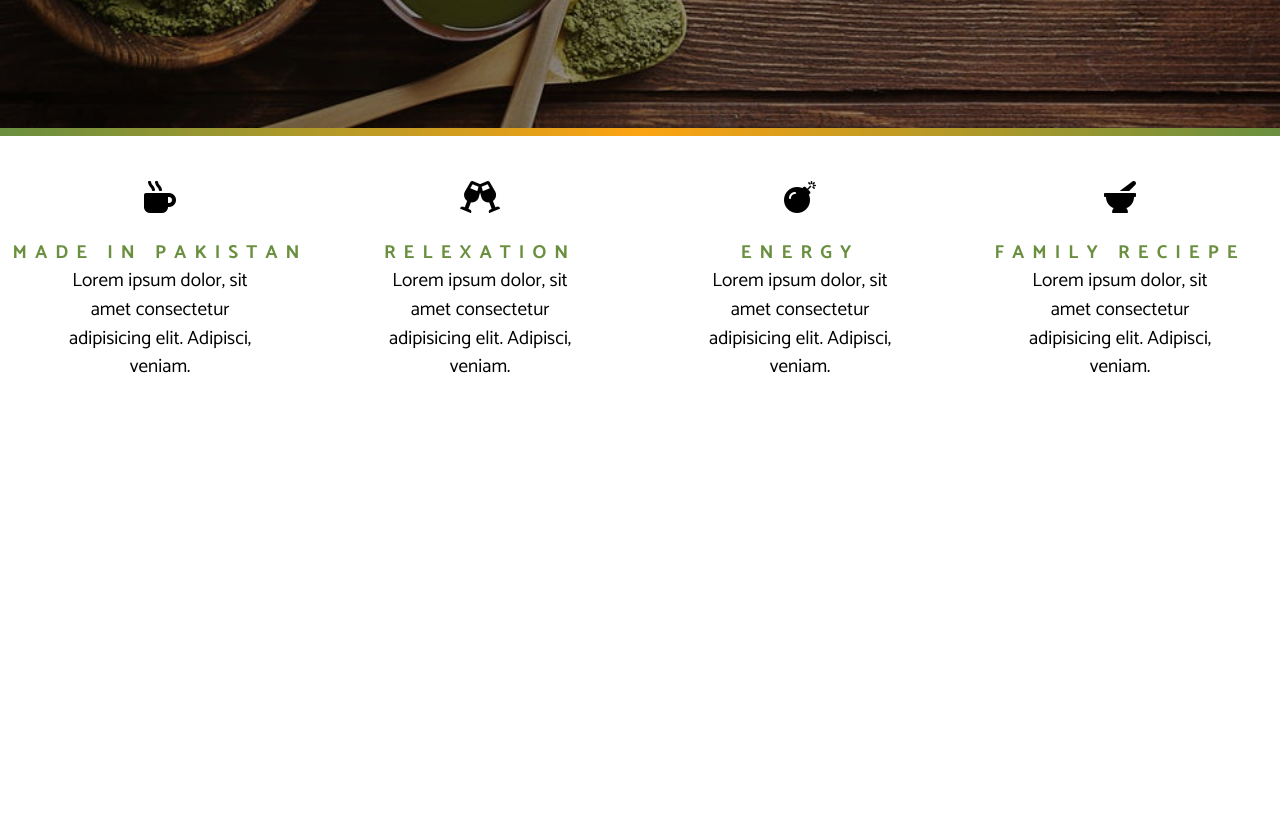
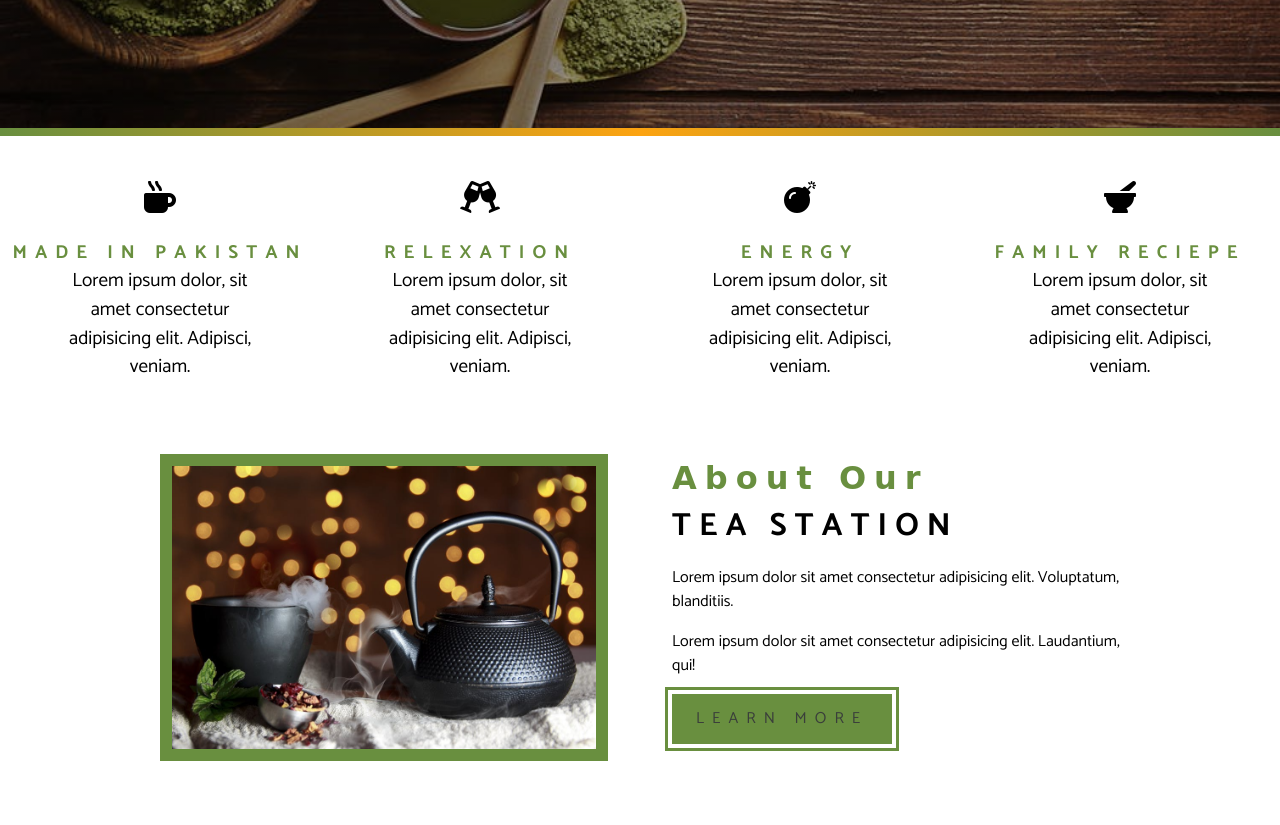
Before and after one commit to arsalan601/Tea-station-project, a plain HTML site: page index.html in a window 1280 px wide. Shown: the part 672-1497 px from the top of the page. Before the commit the page ends 1094 px from the top, so only its background shows below. Drawn offline with Linux system fonts and the light colour scheme; a web font is replaced by a local one.

Commit message:
about section

```diff
--- a/index.html
+++ b/index.html
@@ -126,6 +126,96 @@ end skill -->
 </section>
 <!-- end section -->
 
+<!-- about -->
+
+<section class="about-section clearfix">
+<article class="section-one">
+<div class="about-img-container">
+
+<img class="about-img" src="./images/about-bcg.jpeg" alt="kettel image">
+
+
+
+</div>
+
+
+</article>
+
+
+<article class="section-two">
+  <div class="about-two-container">
+
+  <h3 class="about-subtitle">about our</h3>
+  <h2 class="about-title">tea station</h2>
+  <p class="about-text">Lorem ipsum dolor sit amet consectetur adipisicing elit. Voluptatum, blanditiis.</p>
+  <p class="about-text">Lorem ipsum dolor sit amet consectetur adipisicing elit. Laudantium, qui!</p>
+<a href="about.html" class="main-btn">Learn more</a>
+</div>
+
+
+  </article>
+
+
+
+
+
+
+
+
+
+
+
+
+
+
+
+
+
+
+
+
+
+
+
+
+
+
+</section>
+
+
+
+
+
+
+
+
+
+
+
+
+
+
+
+
+
+
+
+
+
+
+
+
+
+
+
+
+
+
+
+
+<!-- end about -->
+
+
 
 </body>
 </html>
--- a/styles.css
+++ b/styles.css
@@ -21,6 +21,13 @@ body {
 }
 
 /* helper utility classses */
+
+.about-section {
+     padding: 2rem 0;
+     width: 80%;
+     max-width: 1172px;
+     margin: 0 auto;
+}
 
 /* clear fix */
 
@@ -218,3 +225,49 @@ contect divider */
 }
 
 /* end skill */
+
+/* About */
+.about-img {
+     width: 100%;
+     display: block;
+     transition: var(--mainTransition);
+}
+
+.about-img-container:hover .about-img {
+     opacity: 0.4;
+     transform: scale(1.2);
+}
+
+.about-img-container {
+     border: 0.8rem solid var(--primaryColor);
+     overflow: hidden;
+}
+
+.section-two {
+     padding: 2rem 0;
+}
+
+.about-subtitle {
+     font-size: 2rem;
+     text-transform: capitalize;
+     font-family: var(--slantedText);
+     letter-spacing: var(--letterSpacing);
+     color: var(--primaryColor);
+}
+.about-title {
+     font-size: 2rem;
+     text-transform: uppercase;
+     letter-spacing: var(--letterSpacing);
+}
+.about-text {
+     margin: 1rem 0;
+}
+@media screen and (min-width: 992px) {
+     .section-one,
+     .section-two {
+          width: 50%;
+          float: left;
+          padding: 2rem;
+     }
+}
+/* end about us */
```
